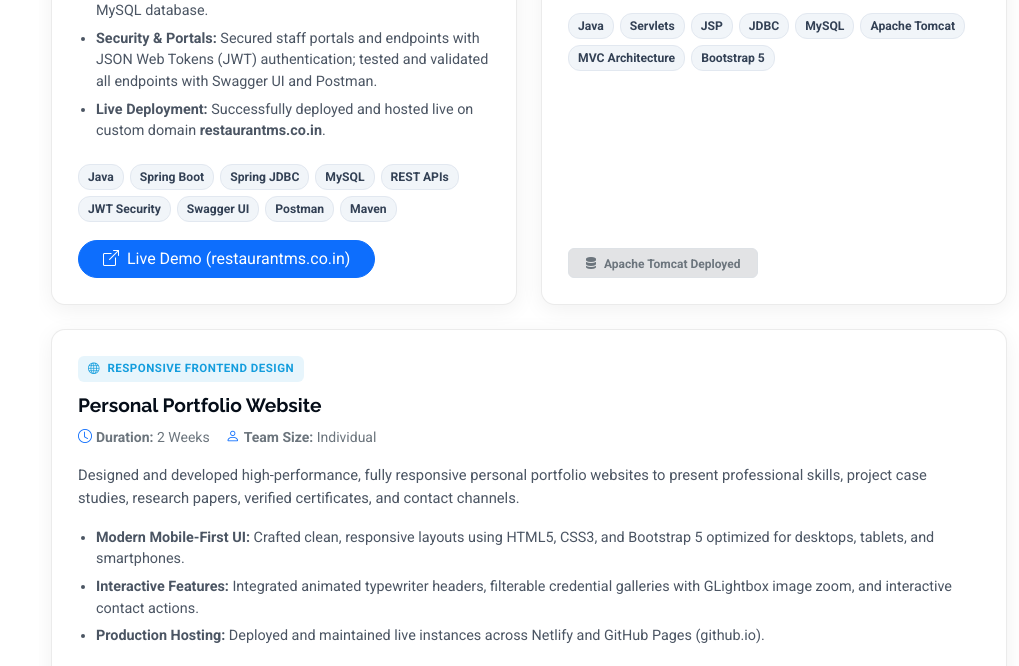
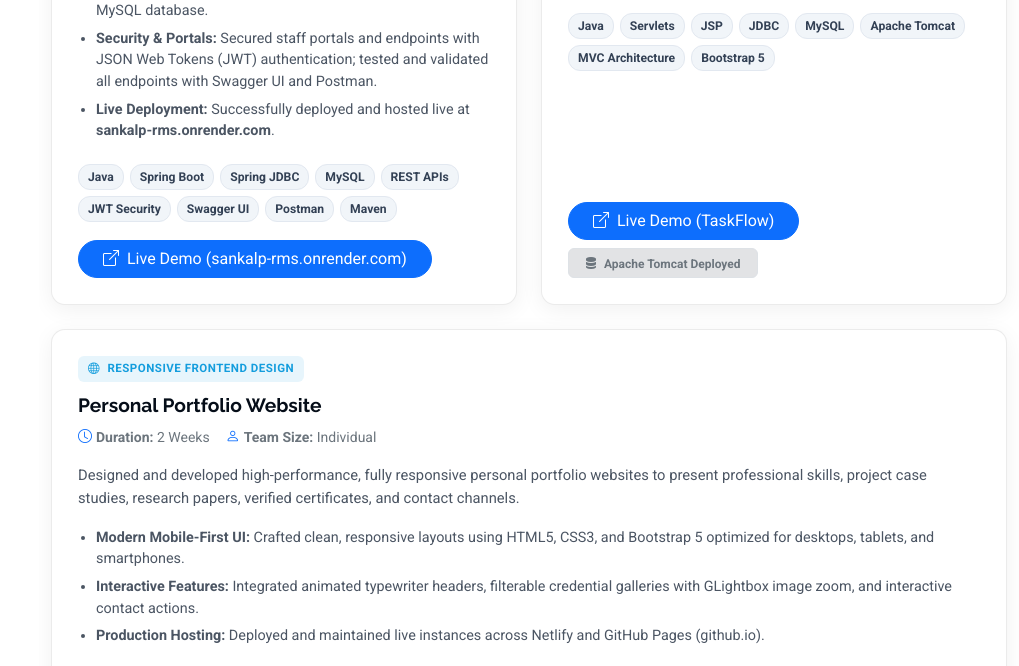
Before and after one commit to Harshad7777/portfolio, a plain HTML site: page index.html in a window 1280 px wide. Shown: the part 5057-5723 px from the top of the page, without its empty margins (261-1280 px from the left). Drawn offline with Linux system fonts and the light colour scheme.

Commit message:
Update project live demo links

```diff
--- a/index.html
+++ b/index.html
@@ -500,7 +500,7 @@
                 <li><strong>Full-Cycle Management:</strong> Developed modular architecture for digital live menu cataloging, customer orders, automated billing, table reservations, and sales reports.</li>
                 <li><strong>RESTful API Architecture:</strong> Built high-performance REST APIs and CRUD operations using Spring Boot, Spring JDBC, and MySQL database.</li>
                 <li><strong>Security &amp; Portals:</strong> Secured staff portals and endpoints with JSON Web Tokens (JWT) authentication; tested and validated all endpoints with Swagger UI and Postman.</li>
-                <li><strong>Live Deployment:</strong> Successfully deployed and hosted live on custom domain <strong>restaurantms.co.in</strong>.</li>
+                <li><strong>Live Deployment:</strong> Successfully deployed and hosted live at <strong>sankalp-rms.onrender.com</strong>.</li>
               </ul>
 
               <div class="project-tech">
@@ -516,8 +516,8 @@
               </div>
 
               <div class="project-actions d-flex flex-wrap gap-2 align-items-center">
-                <a href="https://restaurantms.co.in/" target="_blank" rel="noopener noreferrer" class="btn btn-primary rounded-pill px-4">
-                  <i class="bi bi-box-arrow-up-right me-1"></i> Live Demo (restaurantms.co.in)
+                <a href="https://sankalp-rms.onrender.com/" target="_blank" rel="noopener noreferrer" class="btn btn-primary rounded-pill px-4">
+                  <i class="bi bi-box-arrow-up-right me-1"></i> Live Demo (sankalp-rms.onrender.com)
                 </a>
               </div>
             </div>
@@ -554,7 +554,10 @@
                 <span class="tech-tag">Bootstrap 5</span>
               </div>
 
-              <div class="project-actions">
+              <div class="project-actions d-flex flex-wrap gap-2 align-items-center">
+                <a href="https://task-manager-lwkp.onrender.com/" target="_blank" rel="noopener noreferrer" class="btn btn-primary rounded-pill px-4">
+                  <i class="bi bi-box-arrow-up-right me-1"></i> Live Demo (TaskFlow)
+                </a>
                 <span class="badge bg-secondary-subtle text-secondary border px-3 py-2">
                   <i class="bi bi-server me-1"></i> Apache Tomcat Deployed
                 </span>
@@ -916,7 +919,7 @@
                 <h5>Sankalp Restaurant Management System</h5>
                 <span class="small text-secondary">Duration: 4 Months | Team: Individual</span>
               </div>
-              <div class="meta">Technologies: Java, Spring Boot, Spring JDBC, MySQL, REST APIs, JWT, Swagger, Maven, Postman | <a href="https://restaurantms.co.in/" target="_blank" class="text-primary fw-bold text-decoration-none"><i class="bi bi-box-arrow-up-right me-1"></i>Live: restaurantms.co.in</a></div>
+              <div class="meta">Technologies: Java, Spring Boot, Spring JDBC, MySQL, REST APIs, JWT, Swagger, Maven, Postman | <a href="https://sankalp-rms.onrender.com/" target="_blank" rel="noopener noreferrer" class="text-primary fw-bold text-decoration-none"><i class="bi bi-box-arrow-up-right me-1"></i>Live: sankalp-rms.onrender.com</a></div>
               <ul class="small text-secondary mb-3">
                 <li>Developed a Restaurant Management System for Sankalp Restaurant covering menu, customer, order, billing, and report management.</li>
                 <li>Built REST APIs and CRUD operations using Spring Boot, Spring JDBC, and MySQL.</li>
@@ -929,7 +932,7 @@
                 <h5>To-Do List Web Application</h5>
                 <span class="small text-secondary">Duration: 1 Month | Team: Individual</span>
               </div>
-              <div class="meta">Technologies: Java, Servlets, JSP, JDBC, MySQL, Apache Tomcat</div>
+              <div class="meta">Technologies: Java, Servlets, JSP, JDBC, MySQL, Apache Tomcat | <a href="https://task-manager-lwkp.onrender.com/" target="_blank" rel="noopener noreferrer" class="text-primary fw-bold text-decoration-none"><i class="bi bi-box-arrow-up-right me-1"></i>Live: TaskFlow</a></div>
               <ul class="small text-secondary mb-3">
                 <li>Developed a task management web application using Java Servlets and JSP.</li>
                 <li>Implemented CRUD operations with JDBC and MySQL.</li>
```
